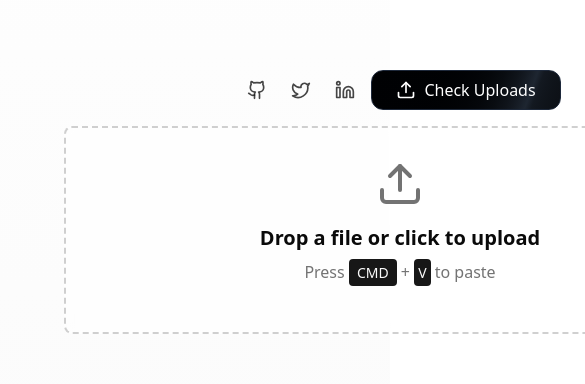
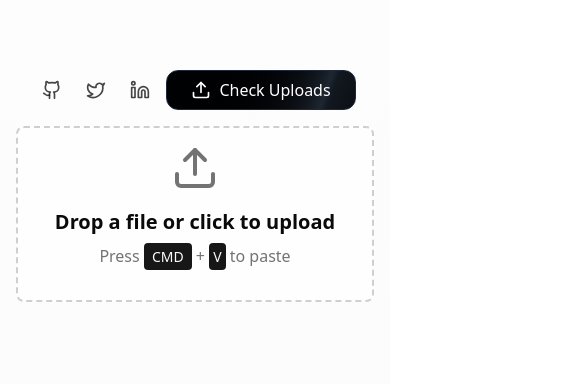
Before and after one commit to belikeabhayx/github-as-CDN, a Next.js app: page / in a window 390 px wide. Shown: the part 420-804 px from the top of the page, 585 px wide, since content can reach past the window. Built offline with nearby package versions, Linux system fonts and the light colour scheme; no server answers.

Commit message:
style: make fileuploader responsive

```diff
--- a/src/components/Homepage/UploadSection.tsx
+++ b/src/components/Homepage/UploadSection.tsx
@@ -199,7 +199,7 @@ const FileUploader = () => {
   }, [repo]);
 
   return (
-    <div className="container mx-auto w-[800px] ">
+    <div className="container mx-auto max-w-full w-full sm:max-w-[800px] px-4">
       {!image && (
         <motion.div
           initial={{ opacity: 0, y: 20 }}
@@ -241,9 +241,11 @@ const FileUploader = () => {
               </button>
             </Link>
           </div>
+
+          {/* File Dropzone */}
           <div
             id="dropzone"
-            className="p-8 bg-card/50 backdrop-blur-sm border-2 border-dashed border-primary/20 hover:border-primary/40 transition-colors rounded-lg cursor-pointer"
+            className="p-4 sm:p-8 bg-card/50 backdrop-blur-sm border-2 border-dashed border-primary/20 hover:border-primary/40 transition-colors rounded-lg cursor-pointer"
             onDrop={handleDrop}
             onDragOver={(e) => e.preventDefault()}
             onClick={handleClick}
```
